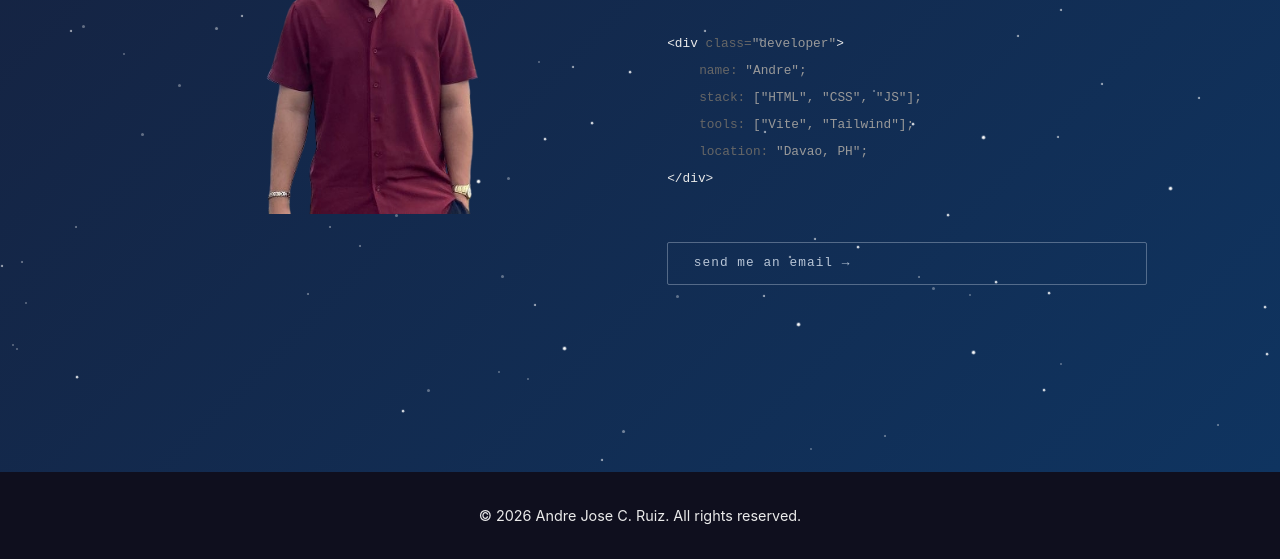
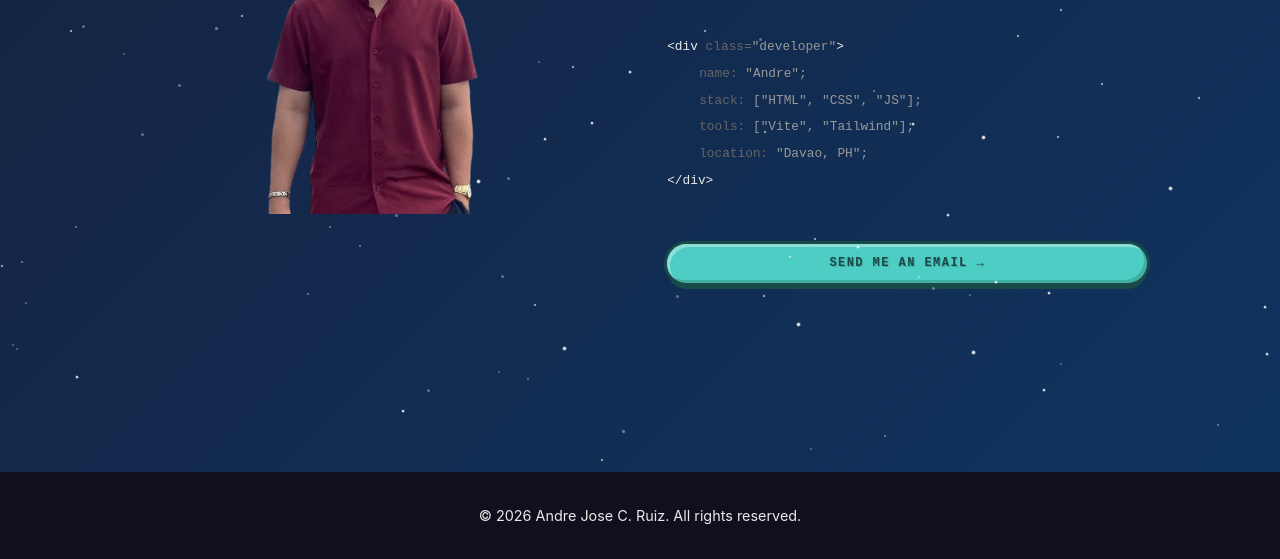
Before and after one commit to kechibi/kechibi.github.io, a website built with Vite: page index.html in a window 1280 px wide. Both pictures are taken after a click on the button "☀️". Shown: the part 328-887 px from the top of the page. Built offline with nearby package versions, Linux system fonts and the light colour scheme; animation ran at ten frames a second.

Commit message:
Pixel art style email button

```diff
--- a/styles.css
+++ b/styles.css
@@ -276,51 +276,64 @@
 .email-btn {
     display: inline-flex;
     align-items: center;
-    gap: 0.5rem;
+    justify-content: center;
     margin-top: 1.8rem;
-    padding: 0.65rem 1.6rem;
-    background: transparent;
-    border: 1.5px solid rgba(44, 62, 80, 0.4);
-    color: #2c3e50;
-    font-size: 0.8rem;
+    padding: 0.6rem 1.8rem;
+    background: #4ecdc4;
+    color: #1a4a47;
+    font-size: 0.75rem;
     font-family: 'Courier New', monospace;
-    letter-spacing: 0.08em;
+    font-weight: 700;
+    letter-spacing: 0.12em;
+    text-transform: uppercase;
     text-decoration: none;
-    border-radius: 2px;
+    border: none;
+    border-radius: 999px;
     position: relative;
-    overflow: hidden;
-    transition: color 0.3s ease, border-color 0.3s ease;
-}
-.email-btn::before {
-    content: '';
-    position: absolute;
-    inset: 0;
-    background: #2c3e50;
-    transform: translateX(-101%);
-    transition: transform 0.3s cubic-bezier(0.4, 0, 0.2, 1);
-    z-index: 0;
+    cursor: pointer;
+    image-rendering: pixelated;
+
+    /* pixel-art layered box shadow: top-left highlight, bottom-right shadow, outer dark border */
+    box-shadow:
+        /* outer dark border */
+        0 0 0 3px #1a4a47,
+        /* bottom depth */
+        0 6px 0 0 #1a4a47,
+        /* inner top-left shine */
+        inset 3px 3px 0 0 rgba(255,255,255,0.35),
+        /* inner bottom-right shade */
+        inset -3px -3px 0 0 rgba(0,0,0,0.15);
+
+    transition: transform 0.08s, box-shadow 0.08s;
 }
 .email-btn span {
     position: relative;
     z-index: 1;
+    text-shadow: 1px 1px 0 rgba(0,0,0,0.2);
 }
 .email-btn:hover {
-    color: #fff;
-    border-color: #2c3e50;
+    background: #5eddd4;
+    transform: translateY(2px);
+    box-shadow:
+        0 0 0 3px #1a4a47,
+        0 4px 0 0 #1a4a47,
+        inset 3px 3px 0 0 rgba(255,255,255,0.35),
+        inset -3px -3px 0 0 rgba(0,0,0,0.15);
 }
-.email-btn:hover::before {
-    transform: translateX(0);
+.email-btn:active {
+    transform: translateY(6px);
+    box-shadow:
+        0 0 0 3px #1a4a47,
+        0 0px 0 0 #1a4a47,
+        inset 3px 3px 0 0 rgba(255,255,255,0.35),
+        inset -3px -3px 0 0 rgba(0,0,0,0.15);
 }
 .dark-mode .email-btn {
-    border-color: rgba(184, 197, 214, 0.4);
-    color: #b8c5d6;
-}
-.dark-mode .email-btn::before {
-    background: #b8c5d6;
+    background: #4ecdc4;
+    color: #1a4a47;
 }
 .dark-mode .email-btn:hover {
-    color: #1a2a3a;
-    border-color: #b8c5d6;
+    background: #5eddd4;
 }
 
 /* ── About Section ── */
```
